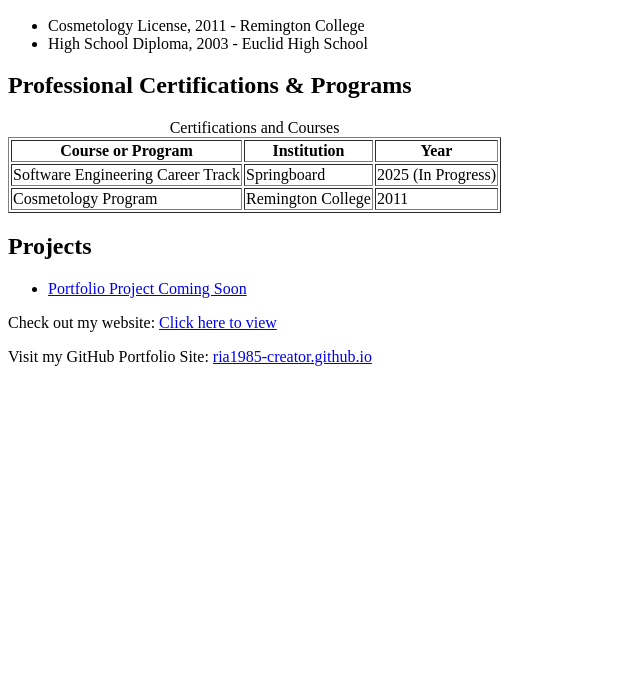
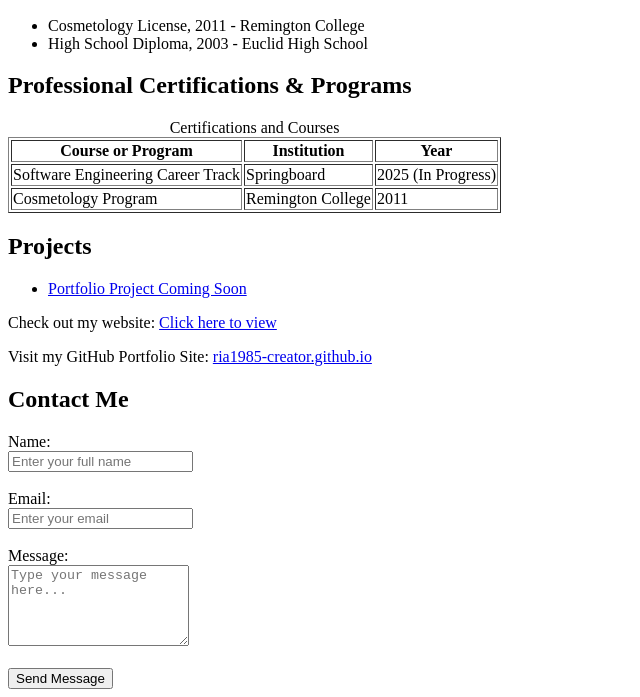
Before and after one commit to Ria1985-creator/ria-digital-cv-final, a plain HTML site: page index.html in a window 1280 px wide. Shown: the part 303-1000 px from the top of the page, without its empty margins (0-640 px from the left). Before the commit the page ends 800 px from the top, so only its background shows below. Drawn offline with Linux system fonts and the light colour scheme.

Commit message:
Update index.html
Added contact form for CV project

```diff
--- a/index.html
+++ b/index.html
@@ -69,6 +69,19 @@
   <p>Visit my GitHub Portfolio Site:
   <a href="//ria1985-creator.github.io/" target="_blank">ria1985-creator.github.io</a>
   </p>
+  <h2>Contact Me</h2>
+<form action="#" method="get">
+  <label for="name">Name:</label><br>
+  <input type="text" id="name" name="name" placeholder="Enter your full name" required><br><br>
+
+  <label for="email">Email:</label><br>
+  <input type="email" id="email" name="email" placeholder="Enter your email" required><br><br>
+
+  <label for="message">Message:</label><br>
+  <textarea id="message" name="message" placeholder="Type your message here..." rows="5" required></textarea><br><br>
+
+  <input type="submit" value="Send Message">
+</form>
 
 </body>
 </html>
```
